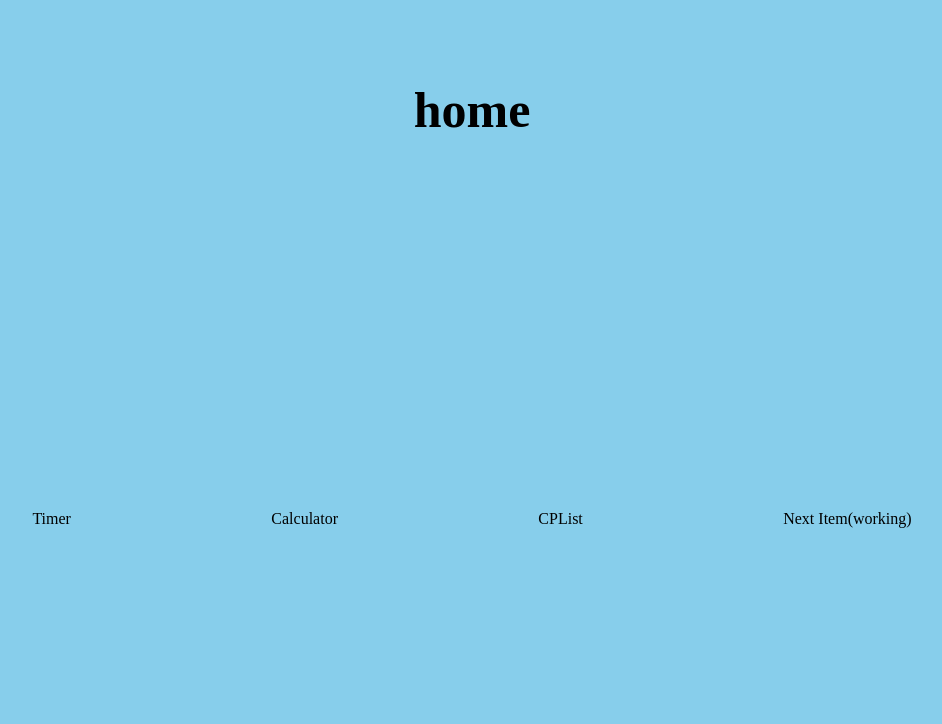
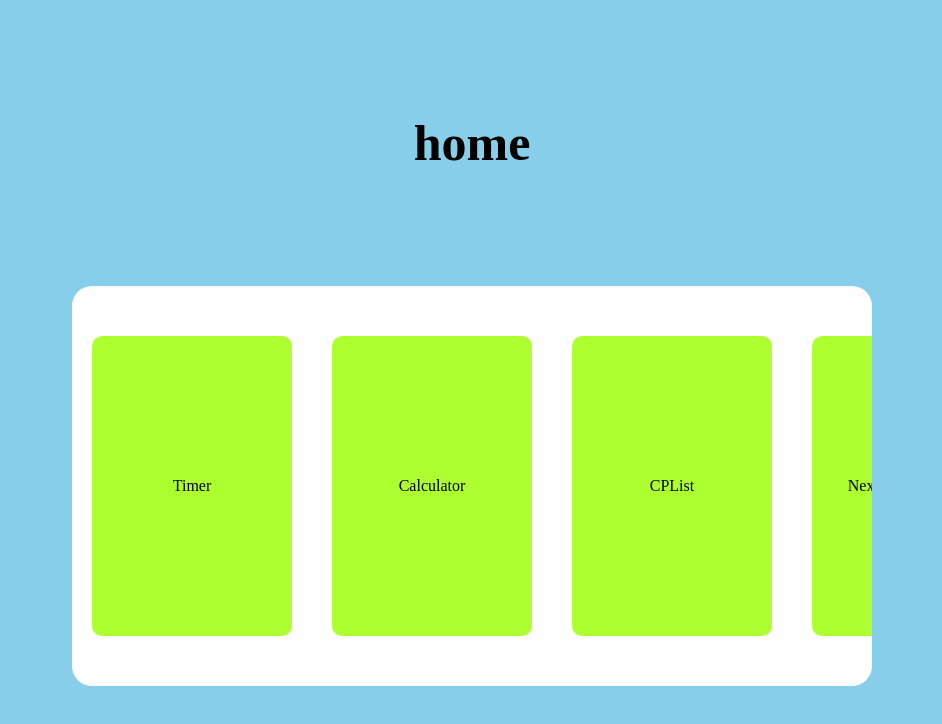
Before and after one commit to JHL71/playground, a React (Create React App) app in the folder playground/: page / in a window 1280 px wide. Shown: the top 724 px of the page, without its empty margins (168-1110 px from the left). Built offline with nearby package versions, Linux system fonts and the light colour scheme.

Commit message:
modify home.js

```diff
--- a/playground/src/page/home.js
+++ b/playground/src/page/home.js
@@ -11,22 +11,22 @@ function Home() {
         <>
             <Wrap>
                 <Title>home</Title>
-                <div>
-                    &nbsp;
-                </div>
                 <ConBox>
-                    <div onClick={() => move('/timer')}>
+                    <Card onClick={() => move('/timer')}>
                         Timer
-                    </div>
-                    <div onClick={() => move('/cal')}>
+                    </Card>
+                    <Card onClick={() => move('/cal')}>
                         Calculator
-                    </div>
-                    <div onClick={() => move('/cp')}>
+                    </Card>
+                    <Card onClick={() => move('/cp')}>
                         CPList
-                    </div>
-                    <div>
+                    </Card>
+                    <Card>
                         Next Item(working)
-                    </div>
+                    </Card>
+                    <Card>
+
+                    </Card>
                 </ConBox>
             </Wrap>
         </>
@@ -49,10 +49,29 @@ const Title = styled.div`
 `
 
 const ConBox = styled.div`
-    width: 100%;
+    width: 800px;
     height: 400px;
     display: flex;
-    justify-content: space-evenly;
+    background-color: #fefefe;
+    border-radius: 20px;
+    overflow: scroll;
+`
+
+const Card = styled.div`
+    margin: auto 20px auto 20px;
+    width: 200px;
+    height: 300px;
+    background-color: greenyellow;
+    display: flex;
+    justify-content: center;
     align-items: center;
+    border-radius: 10px;
+    flex-shrink: 0;
+    :hover {
+        cursor: pointer;
+        transform: rotateY(360deg);
+        transition: all 1s ease-out;
+        background-color: yellowgreen;
+    }
 `
 export default Home;
```
